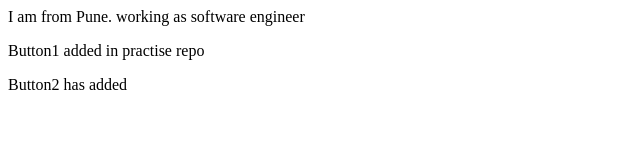
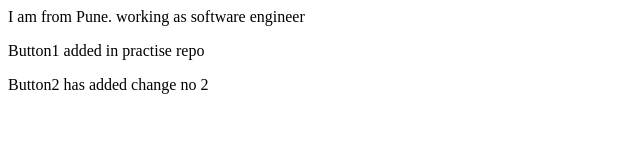
Before and after one commit to GadaveNisha/myPractise, a plain HTML site: page index.html in a window 1280 px wide. Shown: the full height of the page, 0-640 px from the left. Drawn offline with Linux system fonts and the light colour scheme.

Commit message:
fifth commit practise

```diff
--- a/index.html
+++ b/index.html
@@ -1,3 +1,3 @@
 <p> I am from Pune. working as software engineer </p>
 <p> Button1 added in practise repo</p>
-<p> Button2 has added </p>
+<p> Button2 has added change no 2</p>
```
